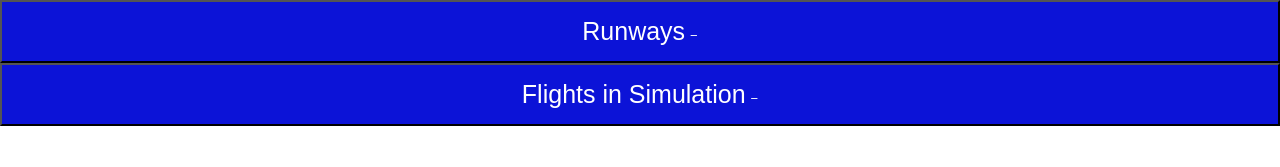
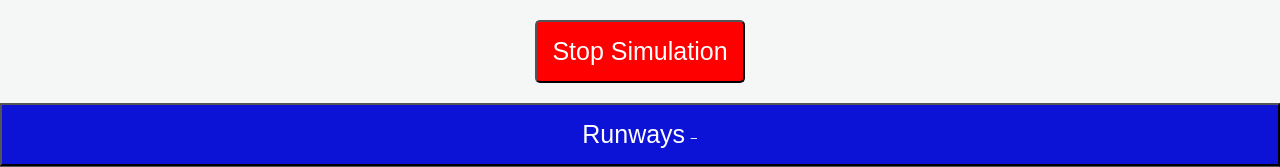
Before and after one commit to leolin25/CS261-Project, a Django app: page /simulation/ in a window 1280 px wide. Shown: the part 120-287 px from the top of the page. Run offline with Django 5.2, Linux system fonts and the light colour scheme; data that the repository does not hold is empty.

Commit message:
Added stop button - redirects to results

```diff
--- a/src/simulation/static/css/styles.css
+++ b/src/simulation/static/css/styles.css
@@ -241,6 +241,11 @@
     background-color: #0c13d7;
 }
 
+.active:hover{
+    background-color: navy;
+
+}
+
 .collapsible:after {
   content: '\0002B';
   font-size: 13px;
@@ -282,3 +287,23 @@
 .individualrunwaytable{
     margin: 20px;
 }
+
+.stopsim{
+    text-align: center;
+    font-size: 25px;
+    background-color: red;
+    padding: 15px;
+    color: white;
+    align-items: center;
+    border-radius: 5px;
+    margin: 20px;
+    justify-content: center;
+}
+.stopsim:hover{
+    background-color: rgb(171, 0, 0);
+}
+
+.stopcontainer{
+    display: flex;
+    justify-content: center;
+}
--- a/src/simulation/templates/pages/simulationtables.html
+++ b/src/simulation/templates/pages/simulationtables.html
@@ -2,6 +2,9 @@
 
 {% block content %}
 
+<div class="stopcontainer">
+  <button type="button" class="stopsim" onclick="stopsim()">Stop Simulation</button>
+</div>
 
 <button type="button" class="collapsible">Runways</button>
 
@@ -547,11 +550,27 @@
     }
   });
 }
+//Set collapsables to open to start
 for (i = 0; i < collapsible.length; i++) {
     collapsible[i].classList.add("active");
     var content = collapsible[i].nextElementSibling;
     content.style.maxHeight = content.scrollHeight + "px";
 }
+
+//stop simulation
+async function stopsim() {
+  const url = "/api/end-simulation/";
+  try {
+    const response = await fetch(url);
+    if (!response.ok) {
+      throw new Error(`Response status: ${response.status}`);
+    }
+    window.location.href = '/results/';
+  } catch (error) {
+    console.error(error.message);
+  }
+}
+
 </script>
 
 
```
Also changed, not shown: 1 other file.
